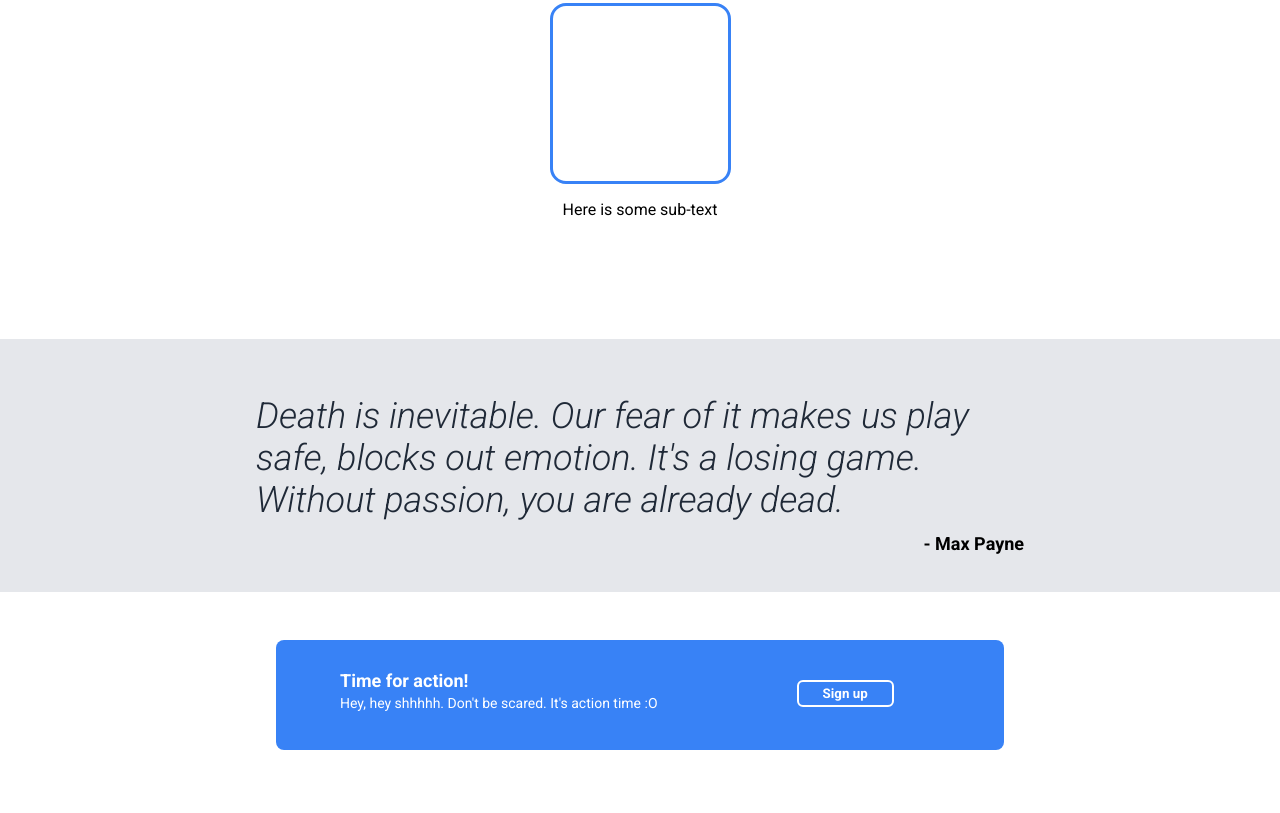
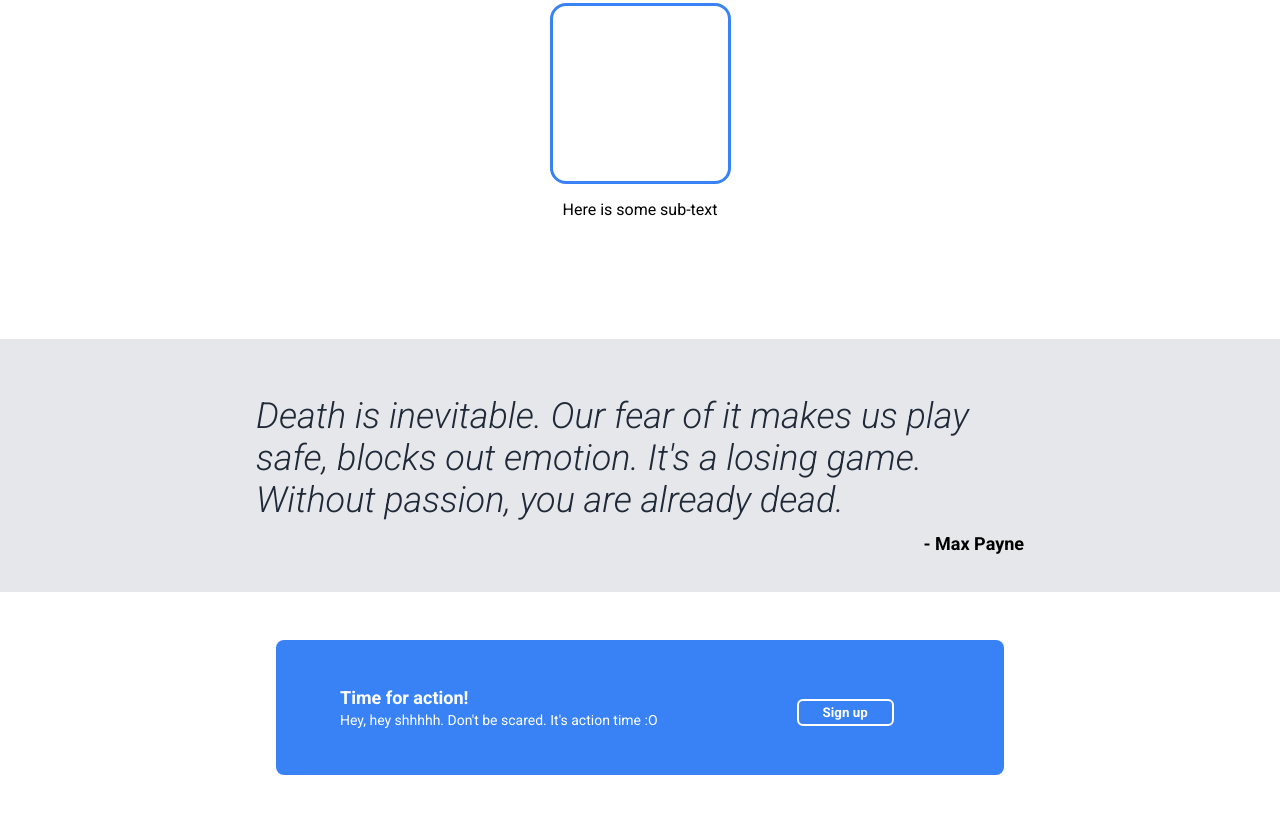
Before and after one commit to mathewgut/css-landing-page, a plain HTML site: page index.html in a window 1280 px wide. Shown: the part 847-1660 px from the top of the page. Drawn offline with Linux system fonts and the light colour scheme.

```diff
--- a/style.css
+++ b/style.css
@@ -157,8 +157,10 @@ body {
     border-radius: 8px;
     padding: 30px 64px;
     width: 600px;
-    height: 50px;
+    height: 75px;
     flex-wrap: wrap;
+    justify-content: center;
+
 }
 
 .action-box h4 {
```
